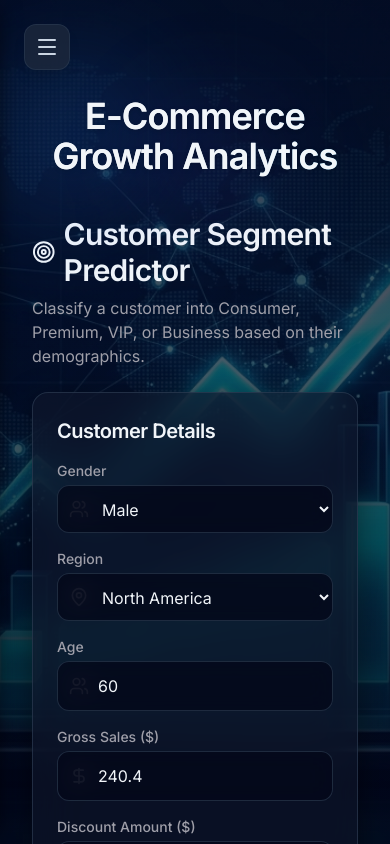
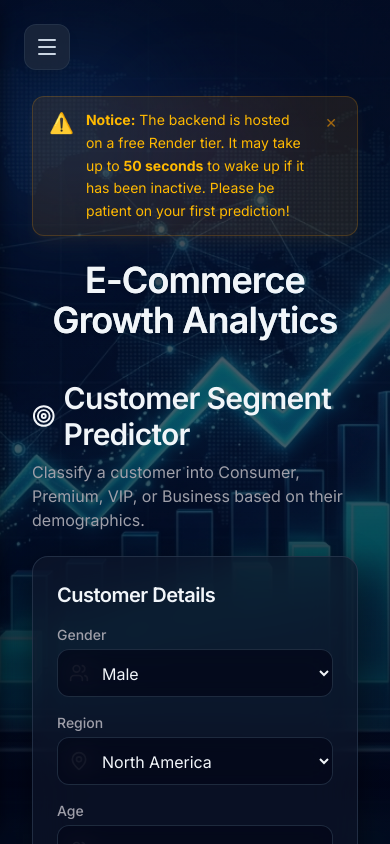
Before and after one commit to ankurgangwar4575-tech/E-Commerce-Sales-Analytics, a React (Vite) app in the folder client/: page /segment-classification in a window 390 px wide. Shown: the top 844 px of the page. Built offline with nearby package versions, Linux system fonts and the light colour scheme; no server answers.

Commit message:
feat: implement App component with routing and server status warning banner

```diff
--- a/client/src/App.tsx
+++ b/client/src/App.tsx
@@ -1,4 +1,6 @@
 import { Routes, Route, useLocation } from 'react-router-dom';
+import { useState, useEffect } from 'react';
+import { API_URL } from './config';
 import { Sidebar } from './components/Sidebar';
 import { Dashboard } from './pages/Dashboard';
 import { ReturnPrediction } from './pages/ReturnPrediction';
@@ -14,6 +16,33 @@ import { ReviewSentiment } from './pages/ReviewSentiment';
 function App() {
   const location = useLocation();
   const isDashboard = location.pathname === '/';
+  const [showWarning, setShowWarning] = useState(true);
+
+  useEffect(() => {
+    if (!showWarning) return;
+
+    let interval: ReturnType<typeof setInterval>;
+
+    const checkServerStatus = async () => {
+      try {
+        const response = await fetch(`${API_URL}/health`);
+        if (response.ok) {
+          setShowWarning(false);
+          if (interval) clearInterval(interval);
+        }
+      } catch (err) {
+        // Still waking up
+      }
+    };
+
+    checkServerStatus(); // Initial check
+
+    interval = setInterval(() => {
+      checkServerStatus();
+    }, 5000); // Check every 5 seconds
+
+    return () => clearInterval(interval);
+  }, [showWarning]);
 
   return (
     <div className="relative min-h-screen bg-slate-950 text-slate-300 font-sans selection:bg-blue-500/30 overflow-x-hidden">
@@ -29,6 +58,19 @@ function App() {
         <Sidebar />
         <main className="flex-1 p-8 pt-24 lg:pt-8 lg:pl-24 overflow-y-auto">
           <div className="relative mb-8 text-center flex flex-col items-center">
+            {showWarning && (
+              <div className="bg-amber-500/10 border border-amber-500/20 text-amber-400 px-4 py-3 rounded-xl mb-6 flex items-start sm:items-center justify-between w-full max-w-2xl text-sm relative z-20 shadow-lg shadow-amber-500/5">
+                <div className="flex items-start sm:items-center gap-3">
+                  <span className="text-xl">⚠️</span>
+                  <div className="text-left leading-relaxed">
+                    <strong>Notice:</strong> The backend is hosted on a free Render tier. It may take up to <strong>50 seconds</strong> to wake up if it has been inactive. Please be patient on your first prediction!
+                  </div>
+                </div>
+                <button onClick={() => setShowWarning(false)} className="text-amber-500/60 hover:text-amber-400 transition-colors ml-4 p-1 cursor-pointer">
+                  ✕
+                </button>
+              </div>
+            )}
             <div className="absolute -top-10 -left-10 w-40 h-40 bg-blue-500/20 rounded-full blur-[60px] pointer-events-none"></div>
             <div className="absolute top-0 right-20 w-32 h-32 bg-indigo-500/10 rounded-full blur-[50px] pointer-events-none"></div>
             <h1 className="text-4xl font-bold mb-2 tracking-tight bg-clip-text text-transparent bg-gradient-to-r from-white via-slate-200 to-sky-300 drop-shadow-sm">E-Commerce Growth Analytics</h1>
```
